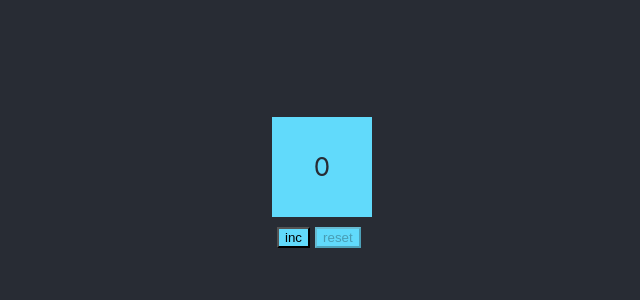
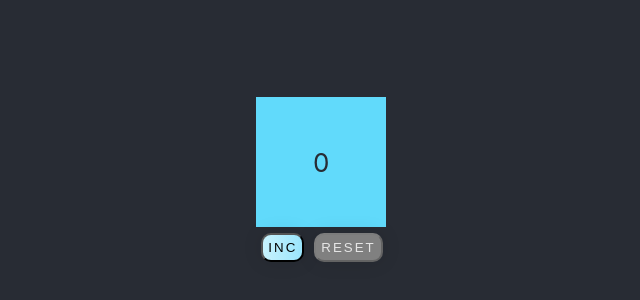
Before and after one commit to DK-AC/Counter, a React (Create React App) app: page / in a window 1280 px wide. Shown: the part 218-518 px from the top of the page, without its empty margins (318-958 px from the left). Built offline with nearby package versions, Linux system fonts and the light colour scheme.

Commit message:
add new Button css

```diff
--- a/src/App.css
+++ b/src/App.css
@@ -25,12 +25,7 @@
     flex-direction: column;
     align-items: center;
     justify-content: center;
-    width: 100px;
-    height: 100px;
+    width: 130px;
+    height: 130px;
     color: #282c34;
 }
-
-.App-button button {
-    background-color: #61dafb;
-    margin-left: 5px;
-}
--- a/src/App.tsx
+++ b/src/App.tsx
@@ -1,6 +1,6 @@
 import React from 'react';
 import './App.css';
-import {Counter} from './Counter';
+import {Counter} from './components/Counter/Counter';
 
 function App() {
 
--- /dev/null
+++ b/src/components/Button/Button.module.css
@@ -0,0 +1,36 @@
+.gradientButton {
+    text-decoration: none;
+    display: inline-block;
+    color: black;
+    padding: 5px 5px;
+    margin: 5px 5px;
+    border-radius: 10px;
+    font-family: 'Montserrat', sans-serif;
+    text-transform: uppercase;
+    letter-spacing: 2px;
+    background-image: linear-gradient(to right, #c7f2fd 0%, #9ae5fc 51%, #69d8f8 100%);
+    background-size: 200% auto;
+    box-shadow: 0 0 20px rgba(0, 0, 0, .1);
+    transition: .5s;
+    cursor: pointer;
+}
+
+.gradientButton:hover {
+    background-position: right center;
+}
+
+.gradientButton:disabled {
+    text-decoration: none;
+    display: inline-block;
+    color: #e5e5e5;
+    padding: 5px 5px;
+    margin: 5px 5px;
+    border-radius: 10px;
+    font-family: 'Montserrat', sans-serif;
+    text-transform: uppercase;
+    letter-spacing: 2px;
+    background: gray;
+    background-size: 200% auto;
+    box-shadow: 0 0 20px rgba(0, 0, 0, .1);
+    transition: .5s;
+}
--- a/src/Button.tsx
+++ b/src/components/Button/Button.tsx
@@ -1,4 +1,5 @@
 import React from "react";
+import s from './Button.module.css'
 
 type ButtonPropsType = {
     count: number
@@ -9,16 +10,17 @@ type ButtonPropsType = {
 
 export function Button(props: ButtonPropsType) {
 
-
     return (
         <>
             <button
+                className={s.gradientButton}
                 onClick={props.addCount}
                 disabled={props.count === props.maxCount}
             >
                 inc
             </button>
             <button
+                className={s.gradientButton}
                 onClick={props.resetCount}
                 disabled={props.count === 0}
             >
--- a/src/CountValue.tsx
+++ b/src/components/Counter/CountValue.tsx
@@ -1,6 +1,6 @@
 import React, {useState} from "react";
-import {Button} from "./Button";
-import {Display} from "./Display";
+import {Button} from "../Button/Button";
+import {Display} from "../Display/Display";
 
 
 export function CountValue() {
@@ -23,7 +23,7 @@ export function CountValue() {
                 style={offCnt}>
                 <Display count={count}/>
             </div>
-            <div className={'App-button'}>
+            <div>
                 <Button
                     count={count}
                     addCount={addCount}
```
Also changed, not shown: src/components/Counter/Counter.tsx (renamed from src/Counter.tsx), src/components/Display/Display.tsx (renamed from src/Display.tsx), src/logo.svg (deleted).
